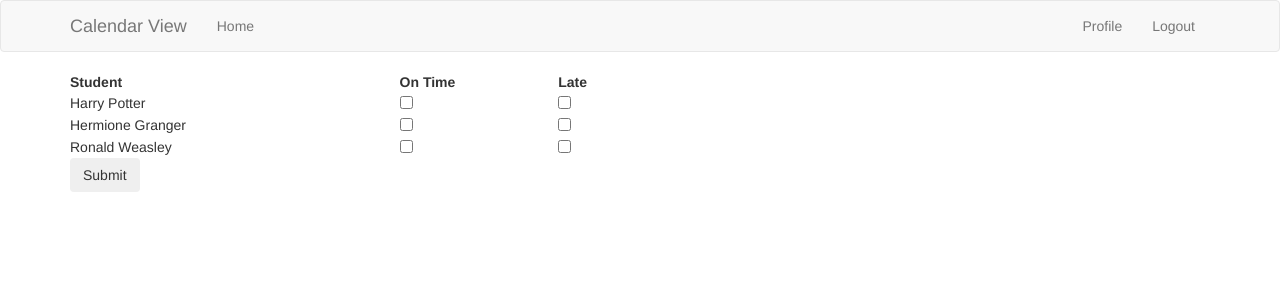
After one commit to karkipra/Water-Walkers, a Flask app: page /take_attendance in a window 1280 px wide. The commit adds this page. Shown: the top 300 px of the page. Run offline with Flask 2, Linux system fonts and the light colour scheme; data comes from the database, SQL or seed files in the repository; both versions use the stored data as it was after the commit; some libraries are stand-ins or nearby versions.

Commit message:
created attendance page

```diff
--- a/app/routes.py
+++ b/app/routes.py
@@ -213,9 +213,29 @@ def delete_event():
         db.execute("DELETE FROM EVENTS WHERE event_id=?", (index,))
         conn.commit()
 
-        # TODO popup that says "are you sure?"
+        return redirect("/")
+
+@app.route('/take_attendance', methods=['GET', 'POST'])
+def take_attendance():
+    conn = sqlite3.connect('database/database.db')
+    db = conn.cursor()
+
+    # get list of all students
+    db.execute("SELECT * FROM STUDENTS")
+    students = db.fetchall()
+
+    if request.method == 'POST':
+        # check to see if on time or late
+        for student in students:
+            on_time = request.form.get(str(student[0]) + "o")
+            late = request.form.get(str(student[0]) + "l")
+
+        # TODO - add to database
 
         return redirect("/")
+    else:
+        # TODO - sort by name
+        return render_template('attendance.html', students=students)
 
 @app.route('/signup_student', methods=['GET', 'POST'])
 def signup_student():
--- a/app/templates/_event.html
+++ b/app/templates/_event.html
@@ -26,6 +26,11 @@
             <form action="/delete_event" method="post">
                 <button type="submit" name="event_id" onclick="return confirm('Are you sure?')" value="{{ event[0] }}">Delete Event</button>
             </form>
+
+            <form action="/take_attendance">
+                <button type="submit" href=>Take Attendance</button>
+            </form>
+
             {% endif %}
         </td>
     </tr>
--- /dev/null
+++ b/app/templates/attendance.html
@@ -0,0 +1,28 @@
+{% extends "base.html"%}
+
+{% block app_content%}
+
+<form action="/take_attendance" method="POST">
+    <table style="width:50%">
+    <tr>
+        <th>Student</th>
+        <th>On Time</th>
+        <th>Late</th>
+    </tr>
+
+        {% for student in students %}
+            <tr>
+                <!-- each checkbox has its own name-->
+                <td>{{student[1]}}</td>
+                <td><input type="checkbox" name={{student[0]}}o></td>
+                <td><input type="checkbox" name={{student[0]}}l></td>
+            </tr>
+        {% endfor %}
+    </table>
+
+    <div class="form-group">
+        <input type="submit" value="Submit" class="btn float-right login_btn">
+    </div>
+</form>
+
+{% endblock %}
```
Also changed, not shown: database/database.db, 3 other files.
